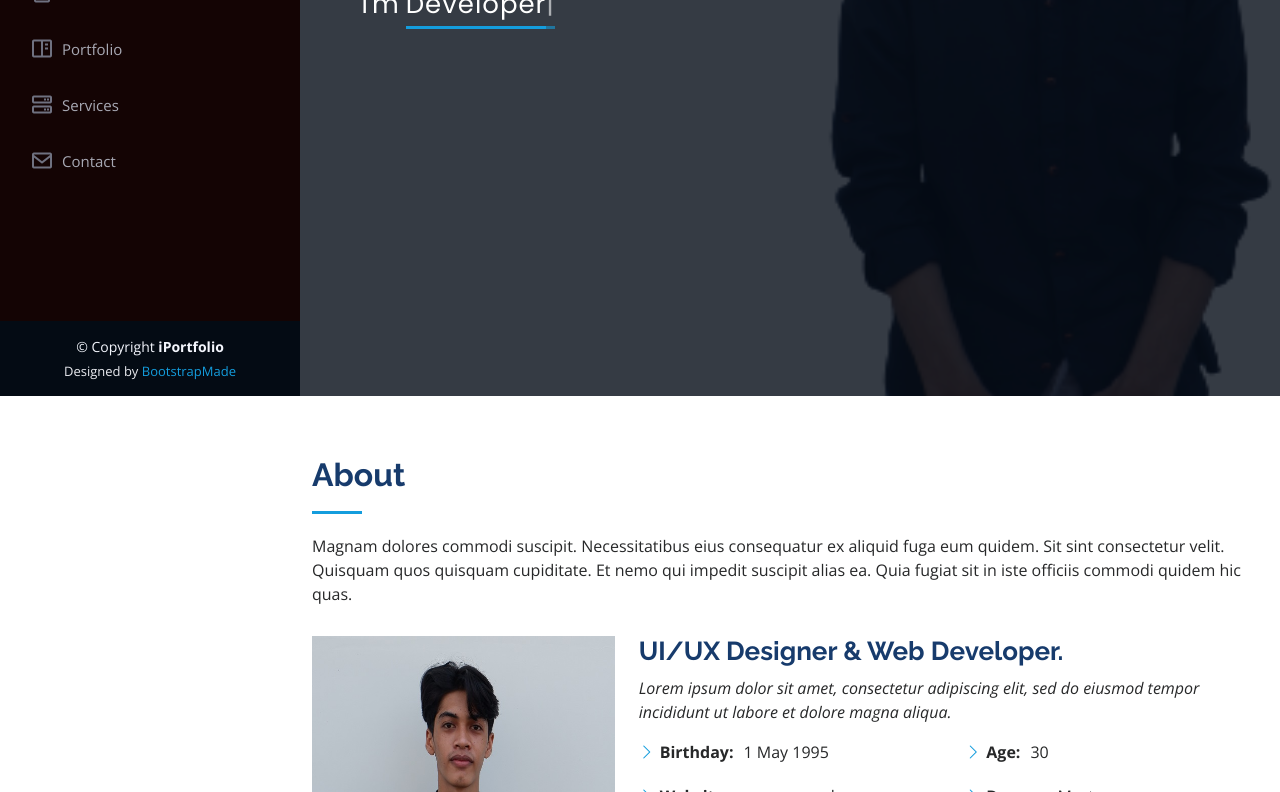
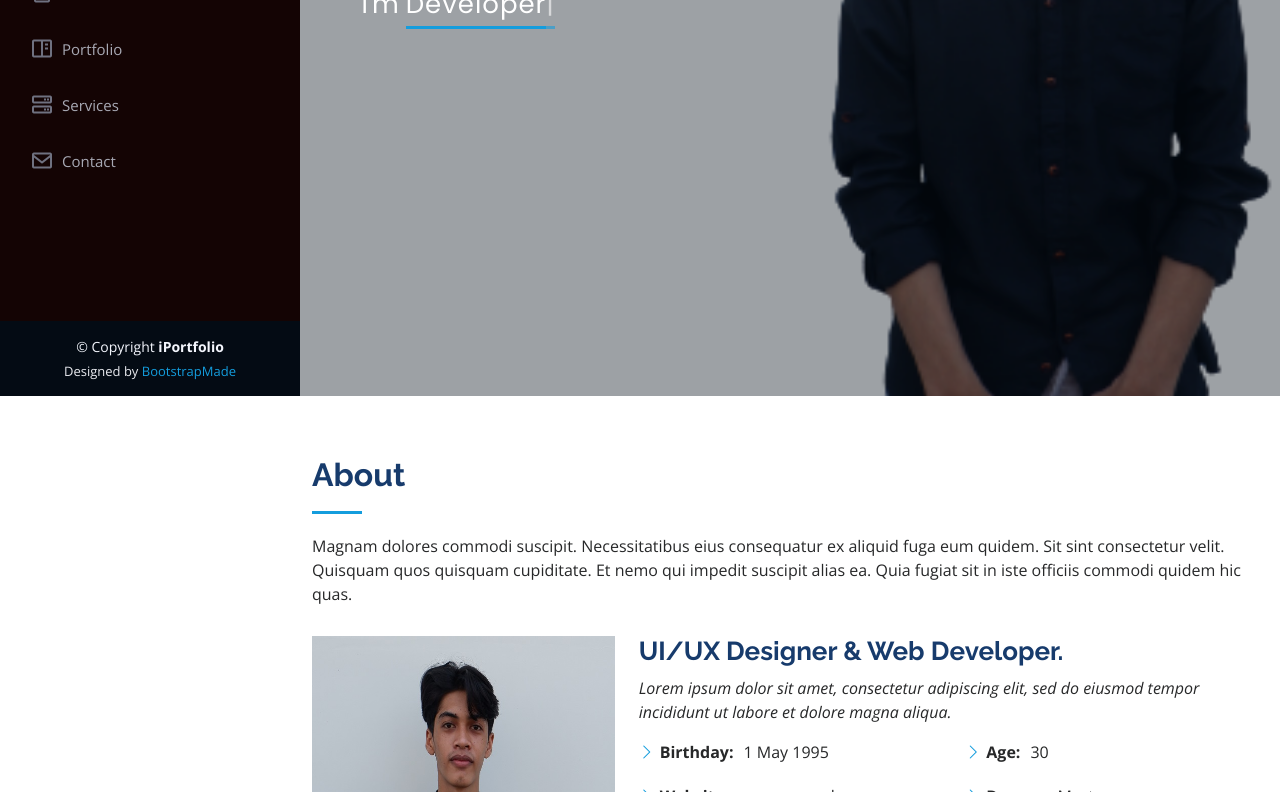
Before and after one commit to 1800016040anov/Porto, a plain HTML site: page index.html in a window 1280 px wide. Shown: the part 404-1196 px from the top of the page. Drawn offline with nearby package versions, Linux system fonts and the light colour scheme.

Commit message:
updates
update

```diff
--- a/assets/css/style.css
+++ b/assets/css/style.css
@@ -206,7 +206,7 @@ h1, h2, h3, h4, h5, h6 {
 }
 #hero:before {
   content: "";
-  background: rgba(5, 13, 24, 0.808);
+  background: rgba(5, 13, 24, 0.39);
   position: absolute;
   bottom: 0;
   top: 0;
```
